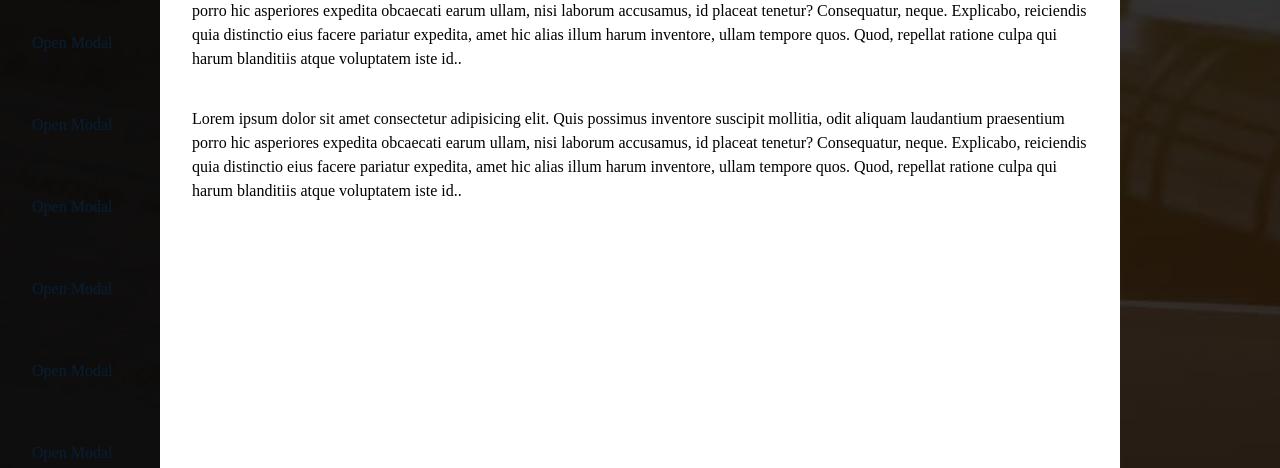
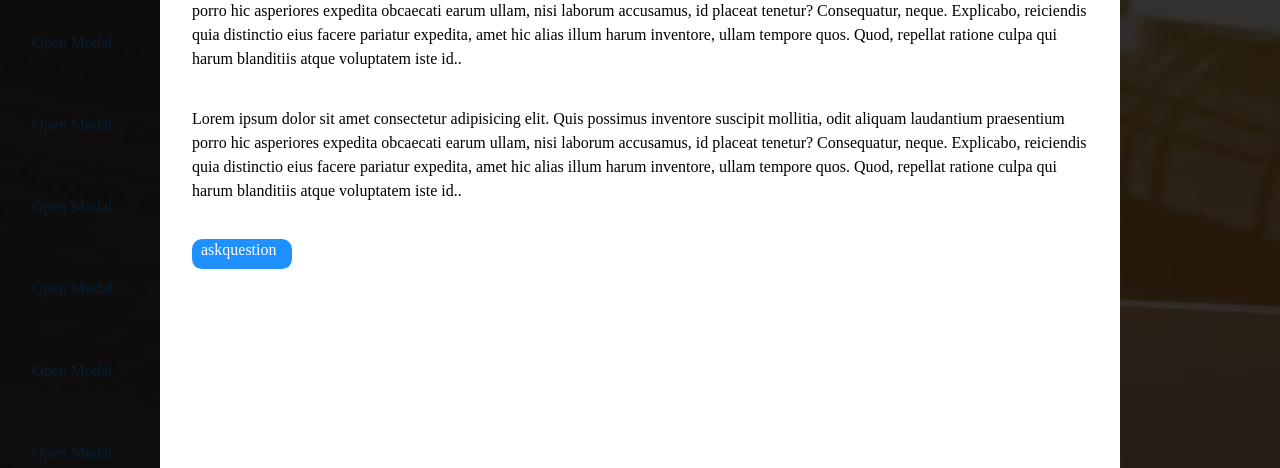
Before and after one commit to NischayaSharma/indirect_tax_consultancy, a Flask app: template templates/myquestions.html in a window 1280 px wide, after a click on "Open Modal". Shown: the part 411-879 px from the top of the page. Run offline with Flask 2, Linux system fonts and the light colour scheme; the template is opened without the code that fills it, so the values that code supplies are empty; some libraries are stand-ins or nearby versions.

Commit message:
askquestion button added

```diff
--- a/templates/myquestions.css
+++ b/templates/myquestions.css
@@ -140,7 +140,19 @@ section{
   height:80%;
   overflow:scroll;
 }
+.btn_div{
+  padding-left: 1%;
+  padding-top: 0.3%;
+  width: 100px;
+  height: 30px;
+  background-color: dodgerblue;
+  border-radius: 10px;
+  position: relative;
+}
+.a_as_btn{
 
+
+}
 
 a:link,
  a:visited{
--- a/templates/myquestions.html
+++ b/templates/myquestions.html
@@ -66,6 +66,14 @@
         <br>
         <p class="modal__paragraph">Lorem ipsum dolor sit amet consectetur adipisicing elit. Quis possimus inventore suscipit mollitia, odit aliquam laudantium praesentium porro hic asperiores expedita obcaecati earum ullam, nisi laborum accusamus, id placeat tenetur?
         Consequatur, neque. Explicabo, reiciendis quia distinctio eius facere pariatur expedita, amet hic alias illum harum inventore, ullam tempore quos. Quod, repellat ratione culpa qui harum blanditiis atque voluptatem iste id..</p>
+        <br>
+        <br>
+
+        <div class="btn_div">
+
+
+        <a href="askquestion.html" class="a_as_btn">askquestion</a>
+          </div>
       </div>
    </div>
 
```
